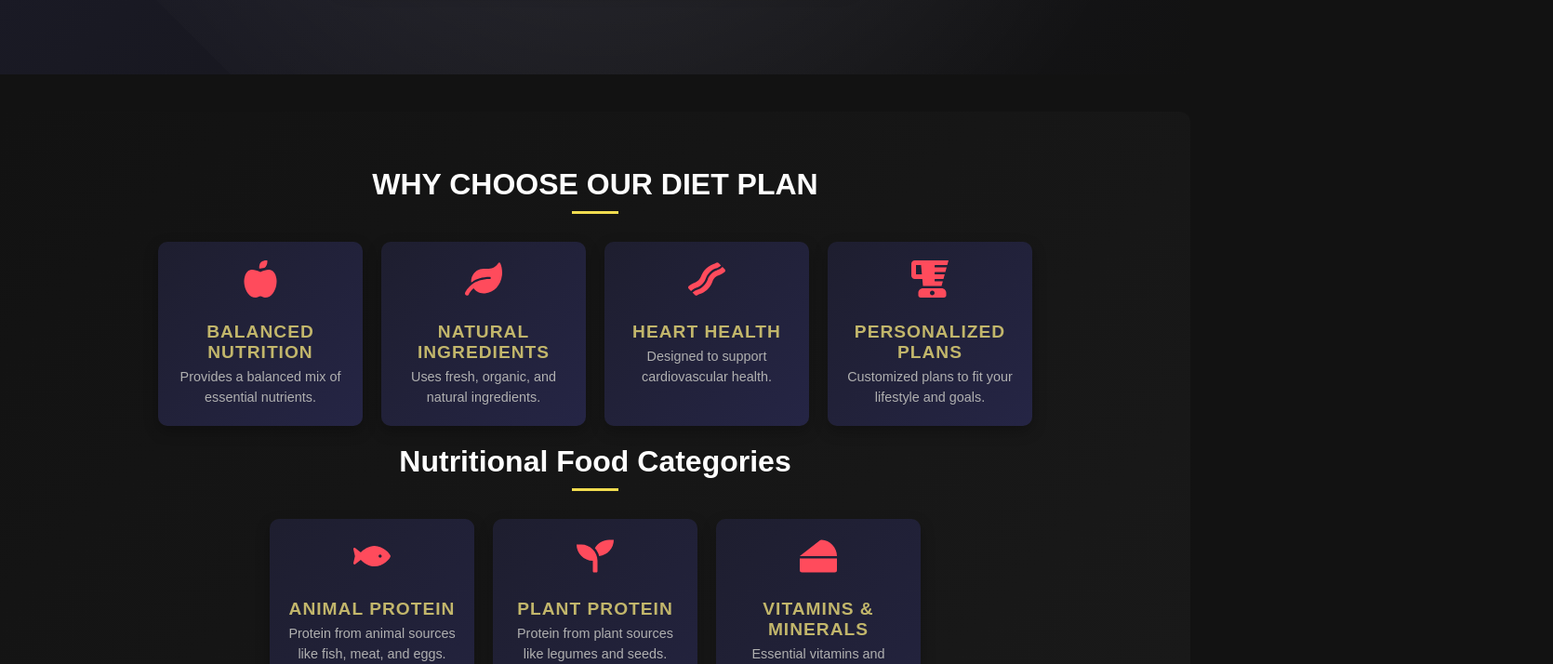
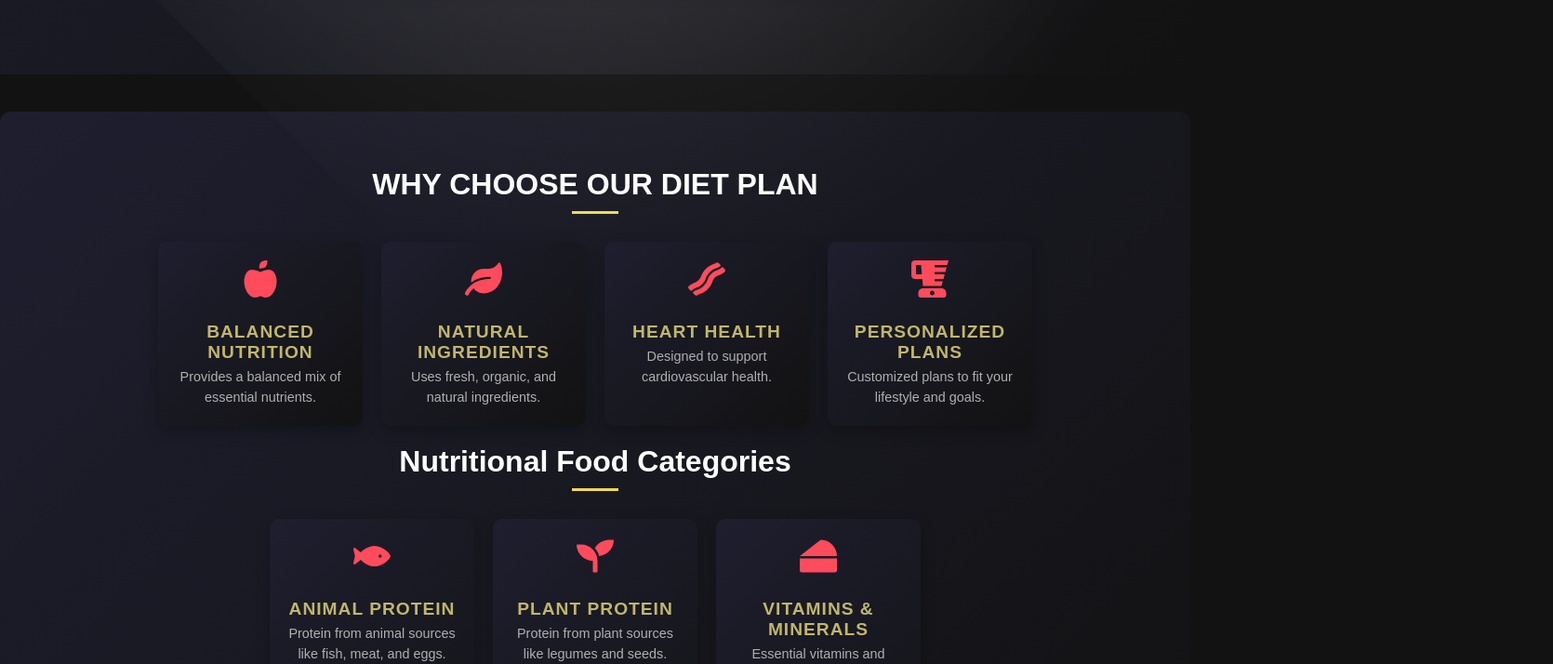
Before and after one commit to RickyMambu/GymRat, a React (Create React App) app: page / in a window 1280 px wide. Shown: the part 720-1434 px from the top of the page at 93% size, 1670 px wide, since content can reach past the window. Built offline with nearby package versions, Linux system fonts and the light colour scheme.

Commit message:
hover img fix, styling

```diff
--- a/src/assets/css/index.css
+++ b/src/assets/css/index.css
@@ -9,7 +9,7 @@ body {
   background-color: #121212;
   color: #ffffff;
 }
-
+/* Navbar */
 .navbar {
   display: flex;
   justify-content: space-between;
@@ -42,7 +42,7 @@ body {
 .icon {
   margin-right: 8px;
   font-size: 1.2rem;
-  color: #f0db4f; /* Color for the icons */
+  color: #f0db4f;
 }
 
 .navbar-links a {
@@ -80,7 +80,7 @@ body {
   flex-direction: column;
   align-items: center;
   padding: 50px;
-  min-height: 100vh; /* Memastikan section memenuhi layar penuh */
+  min-height: 100vh;
   background: linear-gradient(135deg, #1e1e2f 0%, #121212 100%);
   position: relative;
   overflow: hidden;
@@ -101,6 +101,7 @@ body {
   transform: rotate(45deg);
   pointer-events: none;
 }
+
 .home-content {
   max-width: 500px;
   text-align: center;
@@ -117,7 +118,7 @@ body {
 .home-paragraph {
   font-size: 1rem;
   line-height: 1.6;
-  color: #b0b0b0;
+  color: white;
   margin-bottom: 40px;
   font-weight: 600;
 }
@@ -159,19 +160,42 @@ body {
 .side-image:last-of-type {
   right: -400px;
 }
-.image-container:hover .gym-image {
+.image-container:hover .side-image {
   transform: scale(1.03);
   box-shadow: 0px 6px 20px rgba(0, 0, 0, 0.5);
 }
+.image-container:hover .center-image {
+  transform: scale(1.15);
+  box-shadow: 0px 6px 20px rgba(0, 0, 0, 0.5);
+}
 
+
+/* Diet */
 .diet-section {
   padding: 40px;
   min-height: 100vh;
-  background: linear-gradient(135deg, #121212, #1a1a1a);
+  background: linear-gradient(135deg, #1e1e2f 0%, #121212 100%);
   color: #ffffff;
   text-align: center;
   border-radius: 12px;
 }
+
+.diet-section::before {
+  content: "";
+  position: absolute;
+  top: -20%;
+  left: -20%;
+  width: 140%;
+  height: 140%;
+  background: radial-gradient(
+    circle,
+    rgba(255, 255, 255, 0.1),
+    transparent 60%
+  );
+  transform: rotate(45deg);
+  pointer-events: none;
+}
+
 
 .diet-heading {
   font-size: 2.5rem;
@@ -202,8 +226,9 @@ body {
 }
 
 .diet-feature,
+
 .food-category {
-  background: linear-gradient(135deg, #1e1e2f, #252545);
+  background: linear-gradient(135deg, #1e1e2f 0%, #121212 100%);
   padding: 20px;
   border-radius: 10px;
   width: 220px;
```
